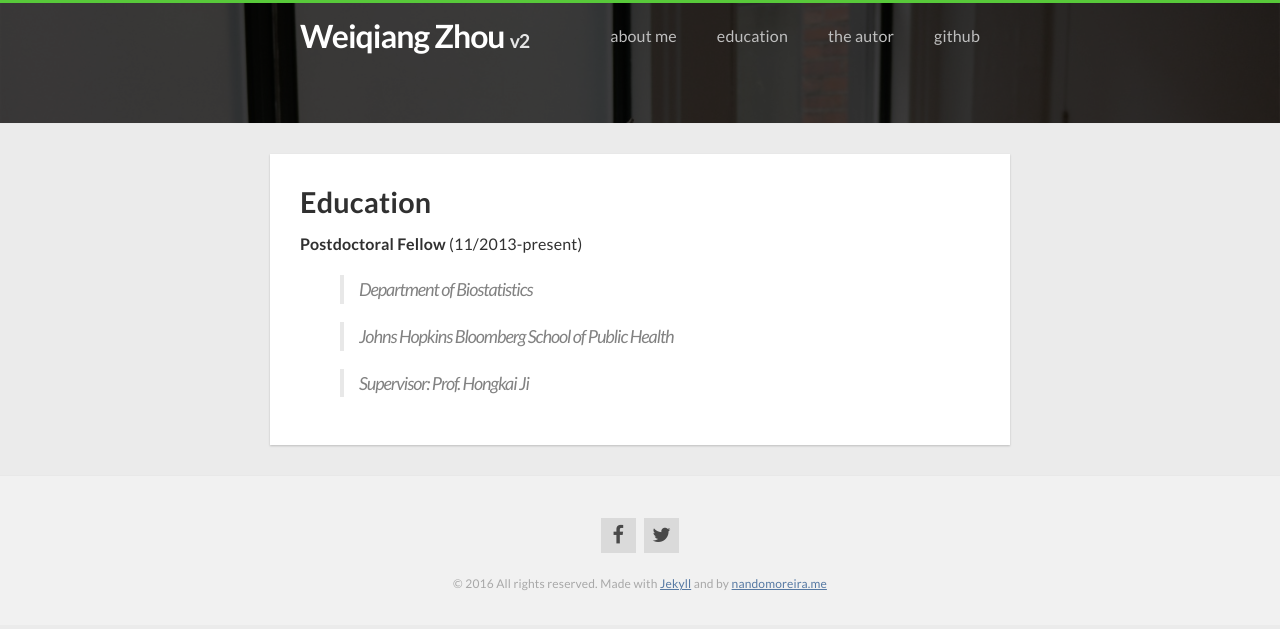
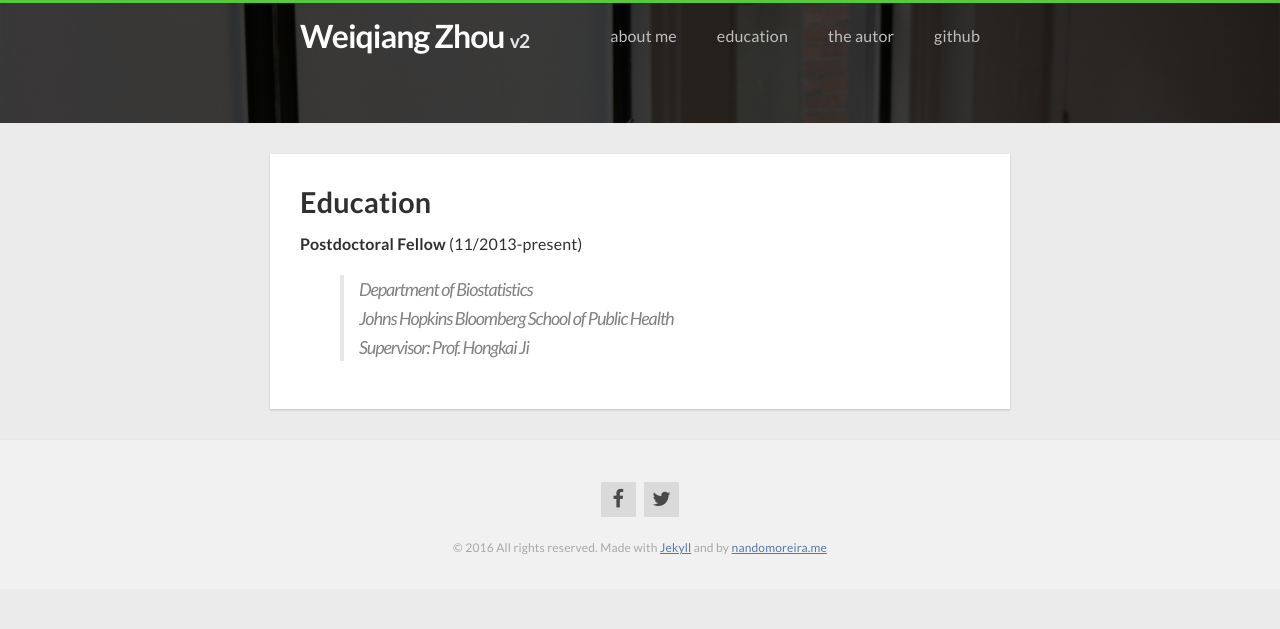
Before and after one commit to ILoveYouKen/ILoveYouKen.github.io, a Jekyll site: the page built from education.md, in a window 1280 px wide. Shown: the top 629 px of the page. Built offline with Jekyll 4.4.1, drawn with Linux system fonts in a browser that asks for light colours; nearby versions of some CDN libraries.

```diff
--- a/education.md
+++ b/education.md
@@ -7,8 +7,7 @@ slug: education
 
 __Postdoctoral Fellow__
 (11/2013-present)
->Department of Biostatistics
 
->Johns Hopkins Bloomberg School of Public Health
-
+>Department of Biostatistics <br/>
+>Johns Hopkins Bloomberg School of Public Health <br/>
 >Supervisor: Prof. Hongkai Ji
```
